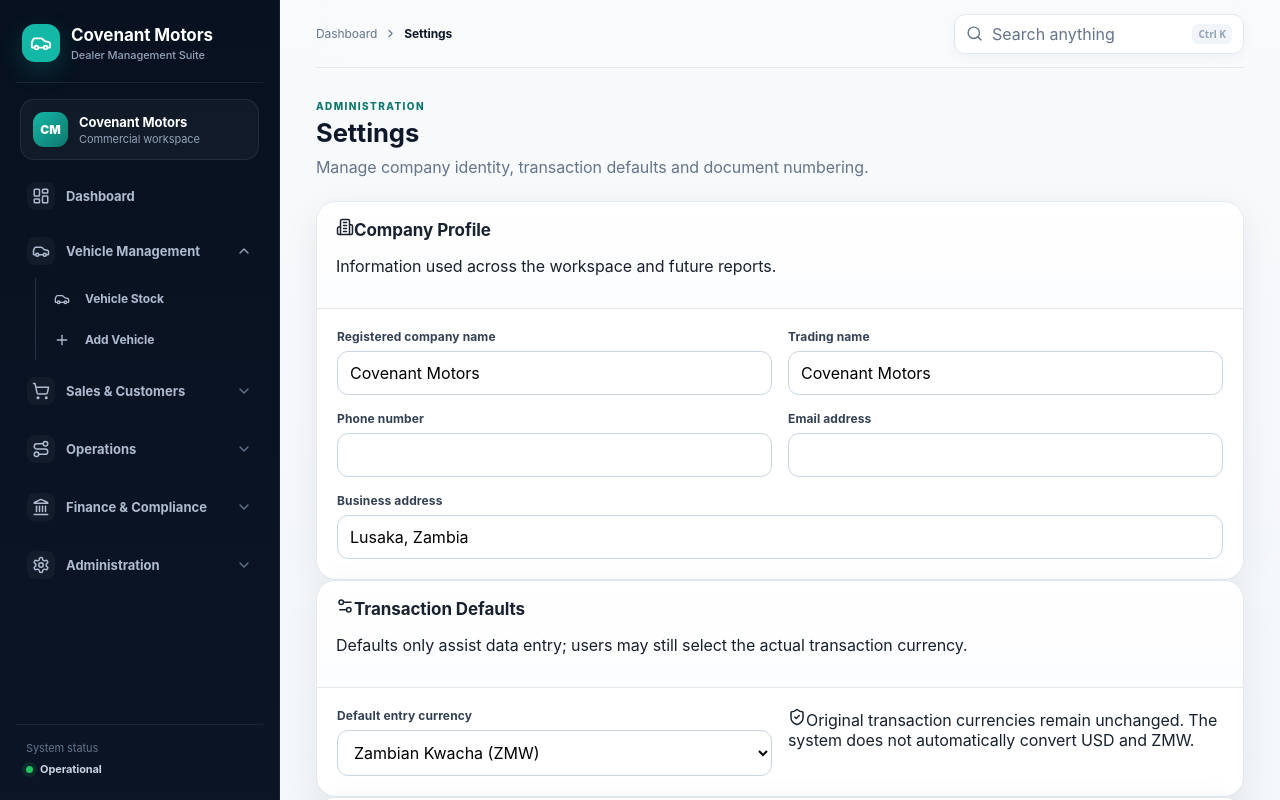
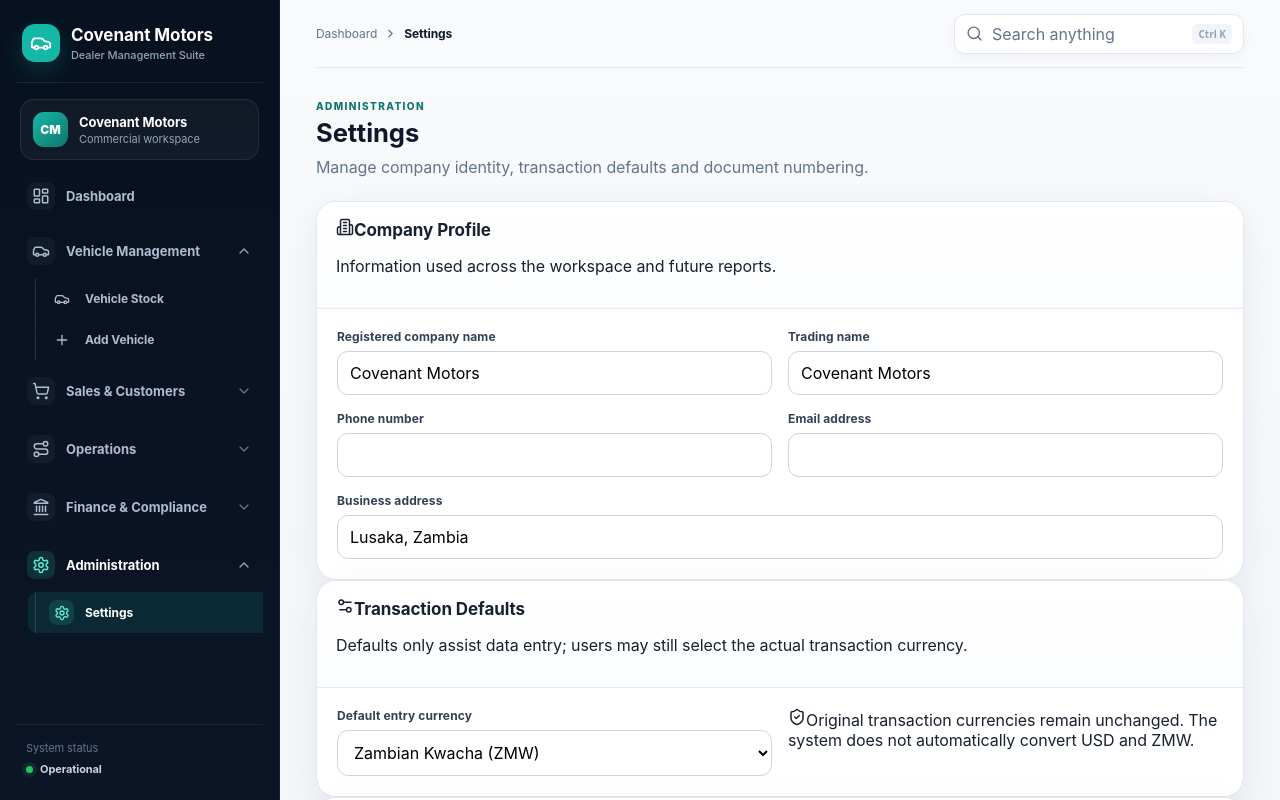
Before and after one commit to UpeLungu/covenant-motors, a Next.js app: page /settings in a window 1280 px wide. Shown: the top 800 px of the page. Built offline with nearby package versions, Linux system fonts and the light colour scheme.

Commit message:
Connect administration settings route

```diff
--- a/components/sidebar.tsx
+++ b/components/sidebar.tsx
@@ -9,13 +9,13 @@ const groups=[
  {id:"sales",label:"Sales & Customers",icon:ShoppingCart,items:[["/sales","Sales",ShoppingCart],["/customers","Customers",ContactRound]]},
  {id:"operations",label:"Operations",icon:Route,items:[["/trips","Collection Trips",Route],["/drivers","Drivers",Users],["/expenses","Expenses",Receipt]]},
  {id:"finance",label:"Finance & Compliance",icon:Landmark,items:[["/finance","Finance",Landmark],["/cost-analysis","Cost Analysis",ChartNoAxesCombined],["/tax","Tax Centre",FileCheck2],["/reports","Reports",FileBarChart]]},
- {id:"admin",label:"Administration",icon:Settings,items:[["#","Settings",Settings]]}
+ {id:"admin",label:"Administration",icon:Settings,items:[["/settings","Settings",Settings]]}
 ] as const;
 
 export function Sidebar(){
  const pathname=usePathname();
  const [mobileOpen,setMobileOpen]=useState(false);
- const active=(href:string)=>href!=="#"&&(pathname===href||(href!=="/"&&pathname.startsWith(`${href}/`)));
+ const active=(href:string)=>pathname===href||(href!=="/"&&pathname.startsWith(`${href}/`));
  const activeGroup=groups.find(group=>group.items.some(([href])=>active(href)))?.id;
  const [openGroups,setOpenGroups]=useState<Record<string,boolean>>(()=>Object.fromEntries(groups.map(g=>[g.id,g.id===activeGroup||g.id==="vehicles"])));
  useEffect(()=>{if(activeGroup)setOpenGroups(current=>({...current,[activeGroup]:true}));setMobileOpen(false)},[pathname,activeGroup]);
```
